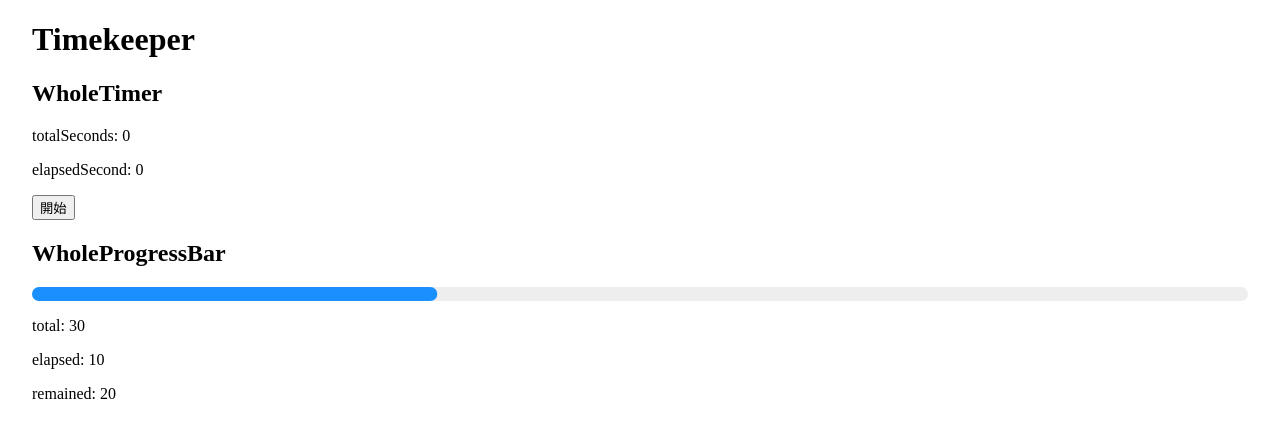
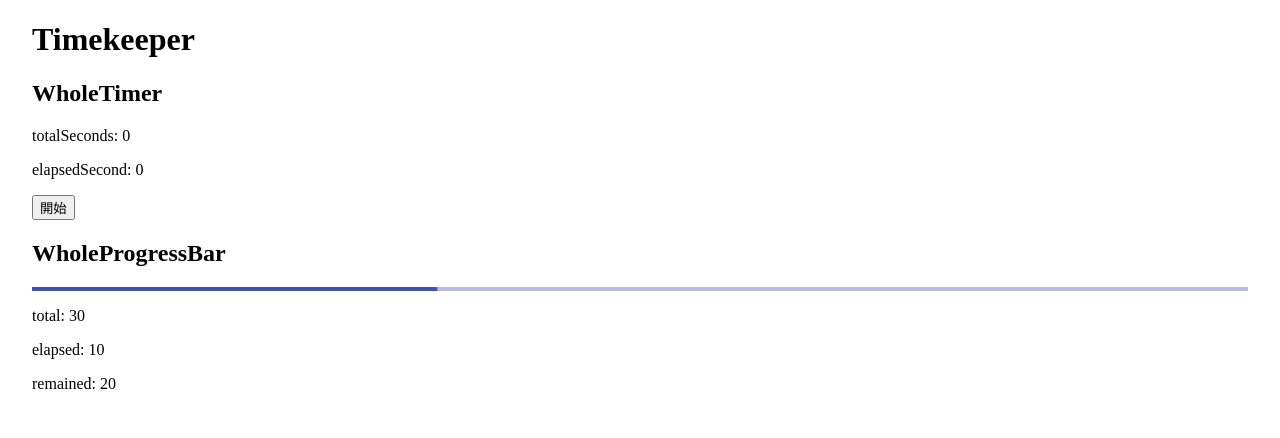
Before and after one commit to youichiro/timekeeper, a Next.js app: page / in a window 1280 px wide. Shown: the top 438 px of the page. Built offline with nearby package versions, Linux system fonts and the light colour scheme.

Commit message:
Customized progressしない

```diff
--- a/components/Layout.tsx
+++ b/components/Layout.tsx
@@ -17,9 +17,7 @@ const Layout: React.FC<Props> = ({
       <meta name="viewport" content="initial-scale=1.0, width=device-width" />
     </Head>
     <header></header>
-    <main>
-      {children}
-    </main>
+    <main>{children}</main>
     <footer></footer>
   </div>
 )
--- a/components/WholeProgressBar.tsx
+++ b/components/WholeProgressBar.tsx
@@ -1,37 +1,20 @@
 import React from 'react'
 import { LinearProgress } from '@material-ui/core'
-import { createStyles, withStyles, Theme } from '@material-ui/core/styles'
 
 const WholeProgressBar: React.FC = () => {
-  const BorderLinearProgress = withStyles((theme: Theme) =>
-    createStyles({
-      root: {
-        height: 14,
-        borderRadius: 8,
-      },
-      colorPrimary: {
-        backgroundColor: theme.palette.grey[200],
-      },
-      bar: {
-        borderRadius: 8,
-        backgroundColor: '#1a90ff',
-      },
-    }),
-  )(LinearProgress);
-
   const total = 30
   const elapsed = 10
   const remained = total - elapsed
-  const progress = elapsed / total * 100.0
+  const progress = (elapsed / total) * 100.0
 
   return (
-    <>
+    <div>
       <h2>WholeProgressBar</h2>
-      <BorderLinearProgress variant="determinate" value={progress} />
+      <LinearProgress variant="determinate" value={progress} />
       <p>total: {total}</p>
       <p>elapsed: {elapsed}</p>
       <p>remained: {remained}</p>
-    </>
+    </div>
   )
 }
 
```
